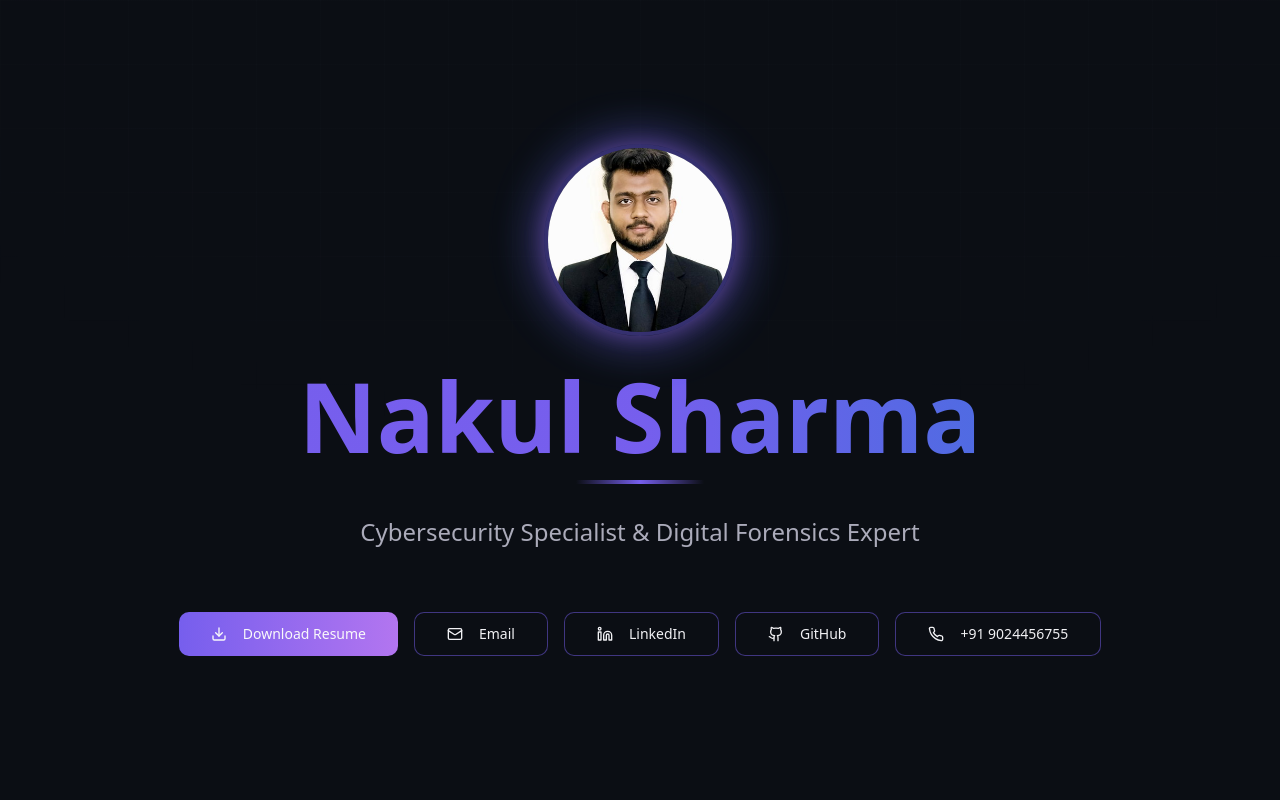
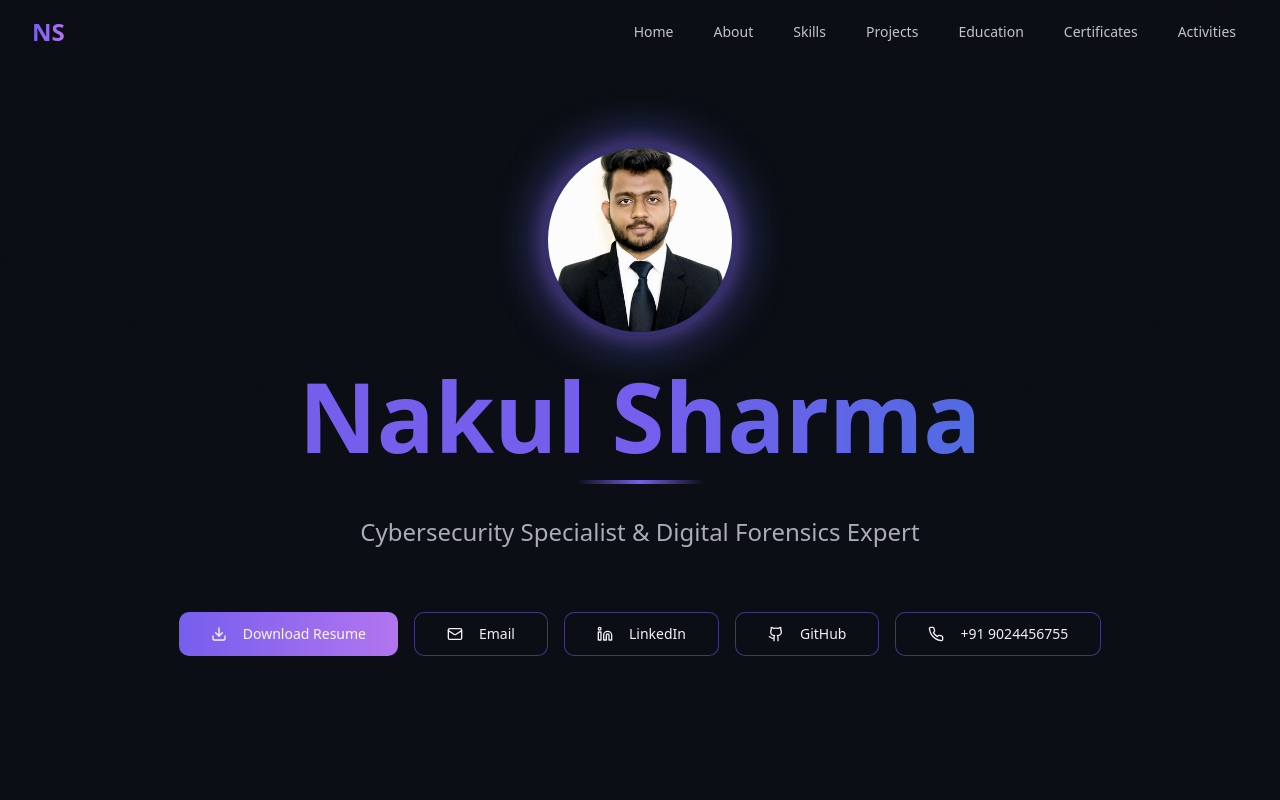
Before and after one commit to nakulsharma90/Nakul-Sharma-portfolio, a React (Vite) app: page / in a window 1280 px wide. Shown: the top 800 px of the page. Built offline with nearby package versions, Linux system fonts and the light colour scheme; the HTML template or start-up script is replaced by a standard one.

Commit message:
feat: Add navigation and adjust education layout
Add a navigation menu to the portfolio and modify the education section to display entries in a single line.

```diff
--- a/src/components/Education.tsx
+++ b/src/components/Education.tsx
@@ -41,31 +41,19 @@ export const Education = () => {
           Education
         </h2>
 
-        <div className="relative">
-          {/* Timeline line */}
-          <div className="absolute left-4 md:left-1/2 top-0 bottom-0 w-0.5 bg-gradient-to-b from-primary via-secondary to-transparent" />
-
-          <div className="space-y-12">
+        <div className="space-y-8">
           {education.map((edu, index) => (
-              <div
+            <Card
               key={index}
-                className={`relative flex items-center ${
-                  index % 2 === 0 ? "md:flex-row" : "md:flex-row-reverse"
-                } gap-8`}
+              className="p-6 bg-gradient-card backdrop-blur-sm border-primary/20 hover:border-primary/50 transition-all duration-300 hover:shadow-glow group"
             >
-                {/* Timeline dot */}
-                <div className="absolute left-4 md:left-1/2 transform md:-translate-x-1/2 w-4 h-4 rounded-full bg-primary border-4 border-background shadow-glow" />
-
-                <div className="w-full md:w-1/2" />
-
-                <Card className="w-full md:w-1/2 p-6 bg-gradient-card backdrop-blur-sm border-primary/20 hover:border-primary/50 transition-all duration-300 hover:shadow-glow group ml-12 md:ml-0">
               <div className="flex gap-4">
                 <div className="flex-shrink-0">
                   <div className="p-3 rounded-lg bg-primary/10 group-hover:bg-primary/20 transition-colors">
                     <GraduationCap className="h-6 w-6 text-primary" />
                   </div>
                 </div>
-                    <div className="space-y-2">
+                <div className="space-y-2 flex-1">
                   <h3 className="text-xl font-bold text-foreground">{edu.institution}</h3>
                   <p className="text-sm text-muted-foreground">{edu.location}</p>
                   <p className="text-card-foreground font-medium">{edu.degree}</p>
@@ -80,9 +68,7 @@ export const Education = () => {
                 </div>
               </div>
             </Card>
-              </div>
           ))}
-          </div>
         </div>
       </div>
     </section>
--- /dev/null
+++ b/src/components/Navigation.tsx
@@ -0,0 +1,99 @@
+import { useState, useEffect } from "react";
+import { Menu, X } from "lucide-react";
+import { Button } from "./ui/button";
+
+const navItems = [
+  { name: "Home", href: "#home" },
+  { name: "About", href: "#about" },
+  { name: "Skills", href: "#skills" },
+  { name: "Projects", href: "#projects" },
+  { name: "Education", href: "#education" },
+  { name: "Certificates", href: "#certificates" },
+  { name: "Activities", href: "#activities" },
+];
+
+export const Navigation = () => {
+  const [isOpen, setIsOpen] = useState(false);
+  const [scrolled, setScrolled] = useState(false);
+
+  useEffect(() => {
+    const handleScroll = () => {
+      setScrolled(window.scrollY > 50);
+    };
+    window.addEventListener("scroll", handleScroll);
+    return () => window.removeEventListener("scroll", handleScroll);
+  }, []);
+
+  const scrollToSection = (href: string) => {
+    const element = document.querySelector(href);
+    if (element) {
+      element.scrollIntoView({ behavior: "smooth" });
+      setIsOpen(false);
+    }
+  };
+
+  return (
+    <nav
+      className={`fixed top-0 left-0 right-0 z-50 transition-all duration-300 ${
+        scrolled
+          ? "glass-strong shadow-lg"
+          : "bg-transparent"
+      }`}
+    >
+      <div className="max-w-7xl mx-auto px-4 sm:px-6 lg:px-8">
+        <div className="flex items-center justify-between h-16">
+          {/* Logo */}
+          <div className="flex-shrink-0">
+            <span className="text-2xl font-bold bg-gradient-to-r from-primary to-accent bg-clip-text text-transparent">
+              NS
+            </span>
+          </div>
+
+          {/* Desktop Navigation */}
+          <div className="hidden md:block">
+            <div className="ml-10 flex items-baseline space-x-4">
+              {navItems.map((item) => (
+                <button
+                  key={item.name}
+                  onClick={() => scrollToSection(item.href)}
+                  className="text-foreground/80 hover:text-primary px-3 py-2 rounded-md text-sm font-medium transition-colors duration-300 hover:bg-primary/10"
+                >
+                  {item.name}
+                </button>
+              ))}
+            </div>
+          </div>
+
+          {/* Mobile menu button */}
+          <div className="md:hidden">
+            <Button
+              variant="ghost"
+              size="icon"
+              onClick={() => setIsOpen(!isOpen)}
+              className="text-foreground hover:text-primary"
+            >
+              {isOpen ? <X className="h-6 w-6" /> : <Menu className="h-6 w-6" />}
+            </Button>
+          </div>
+        </div>
+      </div>
+
+      {/* Mobile Navigation */}
+      {isOpen && (
+        <div className="md:hidden glass-strong border-t border-primary/20">
+          <div className="px-2 pt-2 pb-3 space-y-1 sm:px-3">
+            {navItems.map((item) => (
+              <button
+                key={item.name}
+                onClick={() => scrollToSection(item.href)}
+                className="text-foreground/80 hover:text-primary block px-3 py-2 rounded-md text-base font-medium w-full text-left transition-colors duration-300 hover:bg-primary/10"
+              >
+                {item.name}
+              </button>
+            ))}
+          </div>
+        </div>
+      )}
+    </nav>
+  );
+};
--- a/src/pages/Index.tsx
+++ b/src/pages/Index.tsx
@@ -1,3 +1,4 @@
+import { Navigation } from "@/components/Navigation";
 import { Hero } from "@/components/Hero";
 import { About } from "@/components/About";
 import { Skills } from "@/components/Skills";
@@ -9,13 +10,28 @@ import { Activities } from "@/components/Activities";
 const Index = () => {
   return (
     <main className="min-h-screen bg-background text-foreground">
+      <Navigation />
+      <div id="home">
         <Hero />
+      </div>
+      <div id="about">
         <About />
+      </div>
+      <div id="skills">
         <Skills />
+      </div>
+      <div id="projects">
         <Projects />
+      </div>
+      <div id="education">
         <Education />
+      </div>
+      <div id="certificates">
         <Certificates />
+      </div>
+      <div id="activities">
         <Activities />
+      </div>
 
       <footer className="py-8 text-center border-t border-primary/20">
         <p className="text-muted-foreground">
```
Lines whose indentation alone changed are shown as unchanged.
